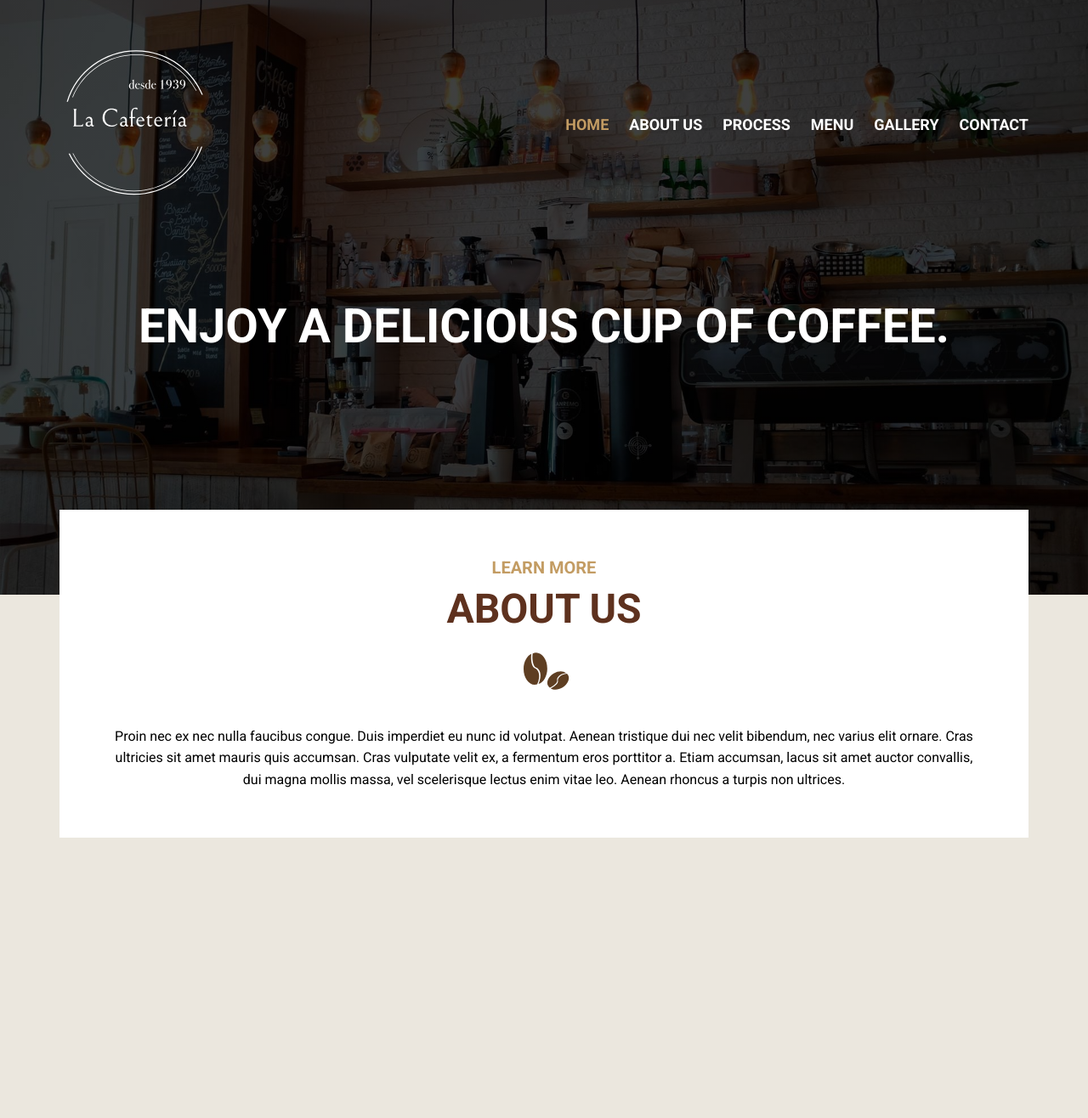
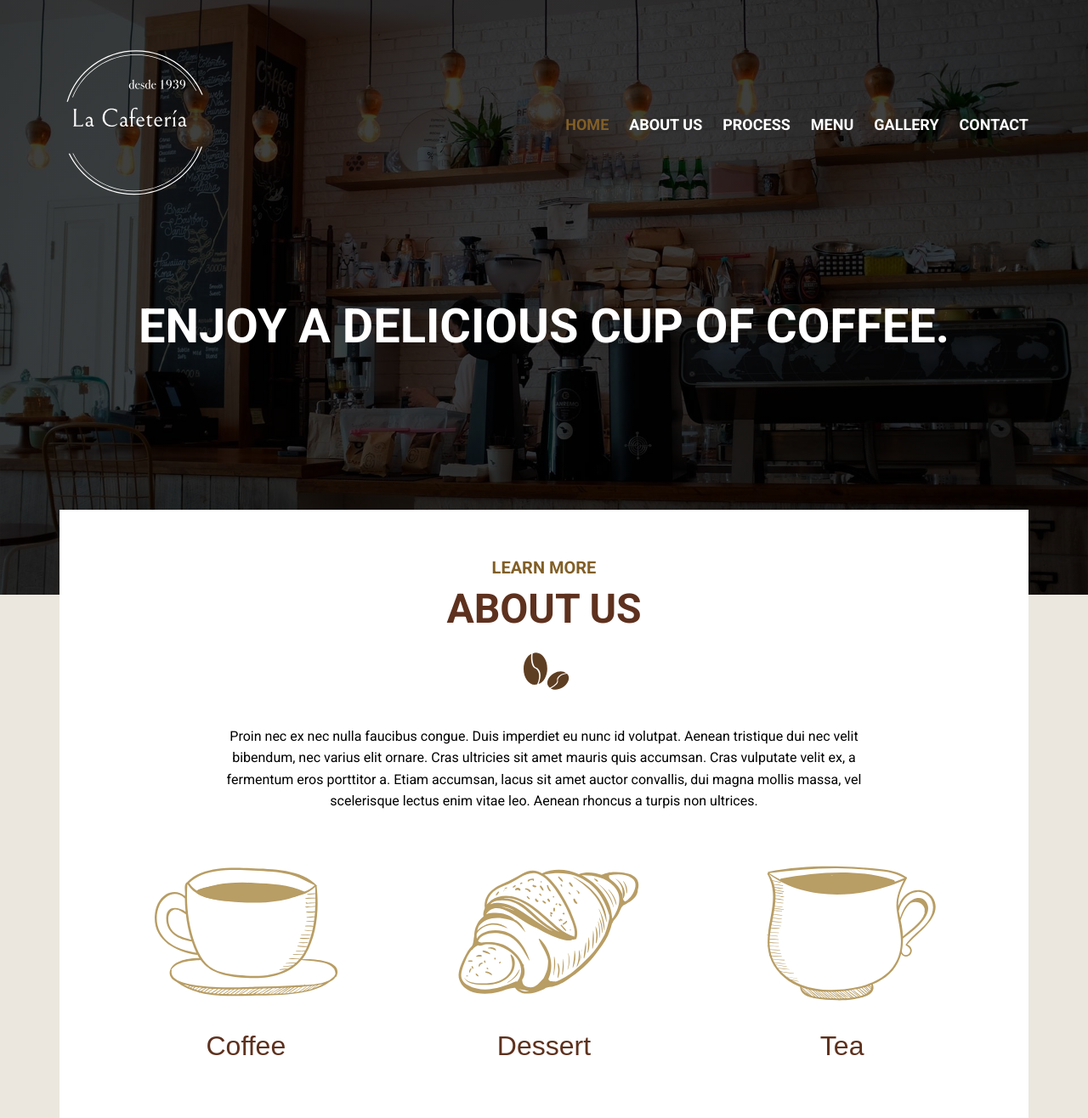
Before and after one commit to enriquesamudio99/five-coffee-shop, a website: page index.html in a window 1280 px wide. Shown: the top 1316 px of the page at 85% size. Before the commit the page ends 986 px from the top, so only its background shows below. Drawn offline with Linux system fonts and the light colour scheme; a web font is replaced by a local one.

Commit message:
Icons done

```diff
--- a/index.html
+++ b/index.html
@@ -8,7 +8,7 @@
     <title>Coffee Shop</title>
     <link rel="preconnect" href="https://fonts.googleapis.com">
     <link rel="preconnect" href="https://fonts.gstatic.com" crossorigin>
-    <link href="https://fonts.googleapis.com/css2?family=Roboto:wght@400;700;900&display=swap" rel="stylesheet">
+    <link href="https://fonts.googleapis.com/css2?family=Bona+Nova&family=Raleway:wght@700;900&family=Roboto:wght@400;700;900&display=swap" rel="stylesheet">
     <link rel="stylesheet" href="build/css/app.css">
 </head>
 <body>
@@ -38,8 +38,27 @@
     </header>
 
     <main class="main-content container text-center">
-        <h2><span>Learn More</span>About Us</h2>
-        <p>Proin nec ex nec nulla faucibus congue. Duis imperdiet eu nunc id volutpat. Aenean tristique dui nec velit bibendum, nec varius elit ornare. Cras ultricies sit amet mauris quis accumsan. Cras vulputate velit ex, a fermentum eros porttitor a. Etiam accumsan, lacus sit amet auctor convallis, dui magna mollis massa, vel scelerisque lectus enim vitae leo. Aenean rhoncus a turpis non ultrices.</p>
+        <section class="learn">
+            <h2><span>Learn More</span>About Us</h2>
+            <p>Proin nec ex nec nulla faucibus congue. Duis imperdiet eu nunc id volutpat. Aenean tristique dui nec velit bibendum, nec varius elit ornare. Cras ultricies sit amet mauris quis accumsan. Cras vulputate velit ex, a fermentum eros porttitor a. Etiam accumsan, lacus sit amet auctor convallis, dui magna mollis massa, vel scelerisque lectus enim vitae leo. Aenean rhoncus a turpis non ultrices.</p>
+        </section>
+
+        <section class="icons">
+            <ul class="icons-list">
+                <li>
+                    <img src="build/img/icono_cafe.svg" alt="Coffee Icon">
+                    <p>Coffee</p>
+                </li>
+                <li>
+                    <img src="build/img/icono_postre.svg" alt="Dessert Icon">
+                    <p>Dessert</p>
+                </li>
+                <li>
+                    <img src="build/img/icono_te.svg" alt="Tea Icon">
+                    <p>Tea</p>
+                </li>
+            </ul>
+        </section>
     </main>
 </body>
 </html>
--- a/src/scss/base/_globals.scss
+++ b/src/scss/base/_globals.scss
@@ -61,3 +61,9 @@ img {
     height: auto;
     display: block;
 }
+
+ul {
+    list-style: none;
+    margin: 0;
+    padding: 0;
+}
--- a/src/scss/base/_mixins.scss
+++ b/src/scss/base/_mixins.scss
@@ -29,3 +29,9 @@
         @content;
     }
 }
+
+@mixin grid($columns, $gap) {
+    display: grid;
+    grid-template-columns: $columns;
+    gap: $gap;
+}
--- a/src/scss/base/_typography.scss
+++ b/src/scss/base/_typography.scss
@@ -7,6 +7,10 @@ h1,h2,h3 {
     font-weight: 700;
     text-transform: uppercase;
     text-align: center;
+}
+
+p {
+    margin: 0 0 calc(v.$gutter / 2) 0;
 }
 
 h1 {
--- a/src/scss/base/_variables.scss
+++ b/src/scss/base/_variables.scss
@@ -1,5 +1,7 @@
 // Fonts
 $mainFont: "Roboto", sans-serif;
+$secondaryFont: "Raleway", sans-serif;
+$tertiaryFont: "Bona Nova", sans-serif;
 
 // Media Queries
 $sm: 576px;
@@ -10,7 +12,7 @@ $xxl: 1400px;
 
 // Colors
 $primary: #5e311e;
-$secondary: #c39c63;
+$secondary: #815f27;
 $white: #ffffff;
 $black: #000000;
 $lightGray: #eceeef;
--- a/src/scss/home/_content.scss
+++ b/src/scss/home/_content.scss
@@ -10,4 +10,11 @@
         padding: 3.5rem;
         margin-top: -100px;
     }
+
+    @include m.lg {
+        p {
+            width: 75%;
+            margin: 0 auto;
+        }
+    }
 }
--- /dev/null
+++ b/src/scss/home/_icons.scss
@@ -0,0 +1,48 @@
+@use "base/variables" as v;
+@use "base/mixins" as m;
+
+.icons {
+    padding: v.$gutter 0;
+}
+
+.icons-list {
+    @include m.grid(1, 1.5rem);
+
+    @include m.sm {
+        grid-template-columns: repeat(2,1fr);
+    }
+
+    @include m.lg {
+        grid-template-columns: repeat(3,1fr);
+    }
+
+    li {
+        img {
+            width: 160px;
+            margin: 0 auto;
+
+            @include m.md {
+                width: 200px;
+            }
+
+            @include m.lg {
+                width: 240px;
+            }
+        }
+
+        p {
+            margin-top: 1.5rem;
+            font-family: v.$tertiaryFont;
+            color: v.$primary;
+            font-size: 1.5rem;
+
+            @include m.md {
+                font-size: 1.75rem;
+            }
+
+            @include m.lg {
+                font-size: 2rem;
+            }
+        }
+    }
+}
--- a/src/scss/home/_index.scss
+++ b/src/scss/home/_index.scss
@@ -1 +1,2 @@
 @forward "content";
+@forward "icons";
```
Also changed, not shown: build/css/app.css.
